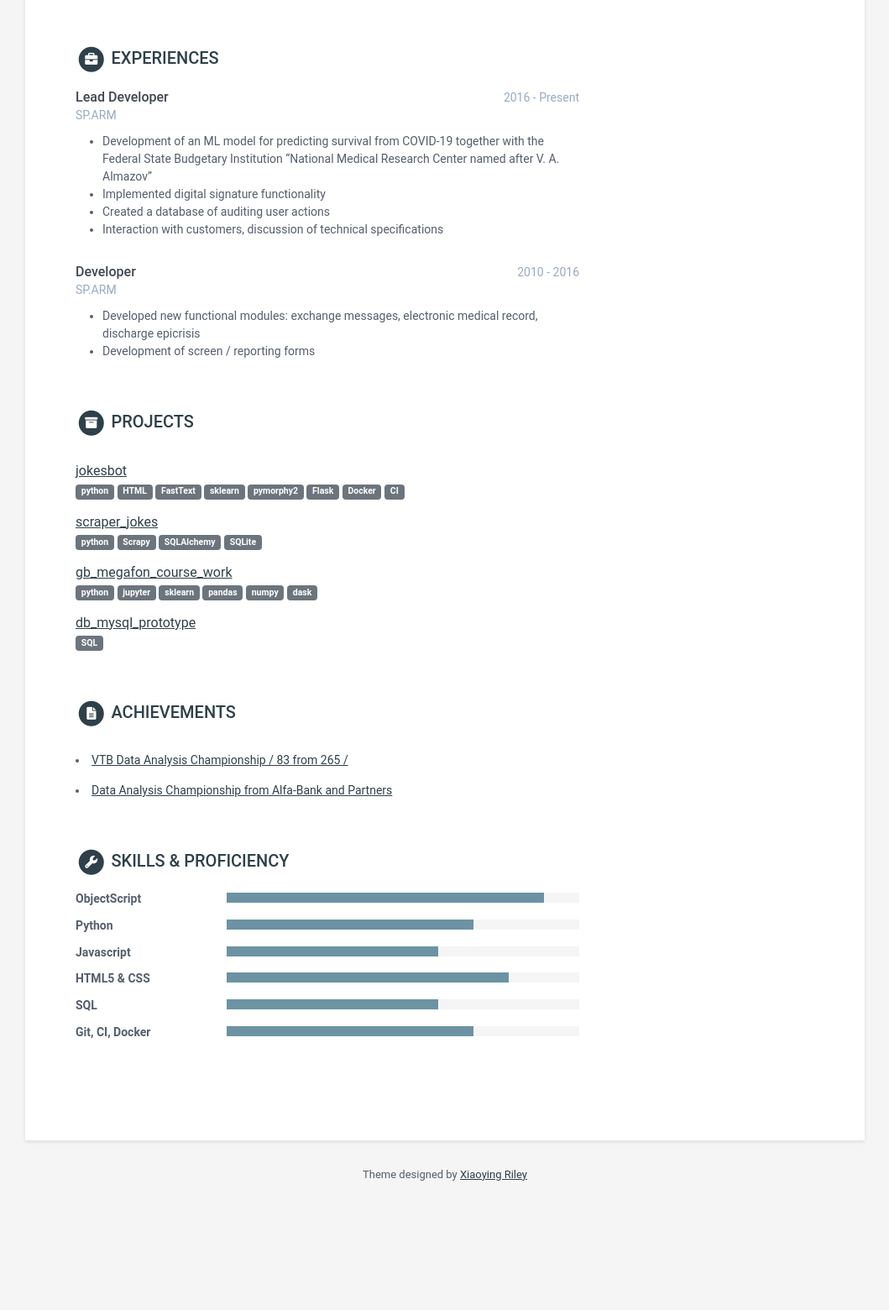
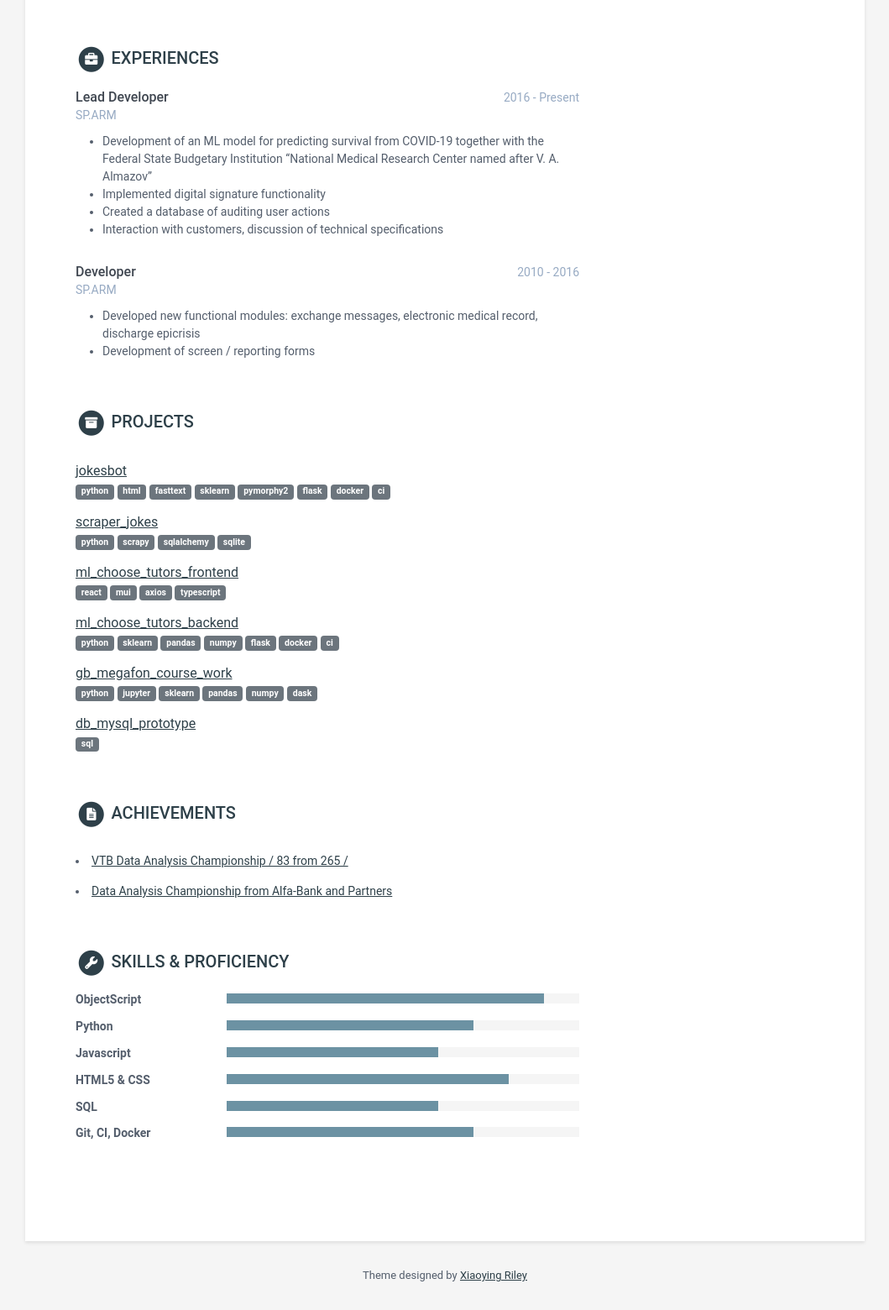
Before and after one commit to albul-k/albul-k.github.io, a Jekyll site: the page built from index.html, in a window 1280 px wide, cut to the strip 134-1694 px from the top of the page. Shown: the whole strip at 84% size, without its empty margins (110-1169 px from the left). Built offline with Jekyll 4.4.1, drawn with Linux system fonts in a browser that asks for light colours; nearby versions of some CDN libraries; before the commit the page ends 1574 px from its top, so only the background shows below that.

Commit message:
Add ml_choose_tutors* projects

```diff
--- a/_data/data.yml
+++ b/_data/data.yml
@@ -80,22 +80,43 @@ projects:
         tagline: A bot that fits a similar joke according to the entered context(theme)
         stack:
           - python
-          - HTML
-          - FastText
+          - html
+          - fasttext
           - sklearn
           - pymorphy2
-          - Flask
-          - Docker
-          - CI
+          - flask
+          - docker
+          - ci
 
       - title: scraper_jokes
         link: https://github.com/albul-k/scraper_jokes
         tagline: Site parser
         stack:
           - python
-          - Scrapy
-          - SQLAlchemy
-          - SQLite
+          - scrapy
+          - sqlalchemy
+          - sqlite
+
+      - title: ml_choose_tutors_frontend
+        link: https://github.com/albul-k/ml_choose_tutors_frontend
+        tagline: React frontend for ml_choose_tutors_backend
+        stack:
+          - react
+          - mui
+          - axios
+          - typescript
+
+      - title: ml_choose_tutors_backend
+        link: https://github.com/albul-k/ml_choose_tutors_backend
+        tagline: ML task. The goal is to predict the probability for a tutor to be a proper one for preparing for the math exam.
+        stack:
+          - python
+          - sklearn
+          - pandas
+          - numpy
+          - flask
+          - docker
+          - ci
 
       - title: gb_megafon_course_work
         link: https://github.com/albul-k/gb_megafon_course_work
@@ -112,7 +133,7 @@ projects:
         link: https://github.com/albul-k/db_mysql_prototype
         tagline: Prototype of ivi.ru MySQL DB
         stack:
-          - SQL
+          - sql
 
 achievements:
     title: Achievements
```
